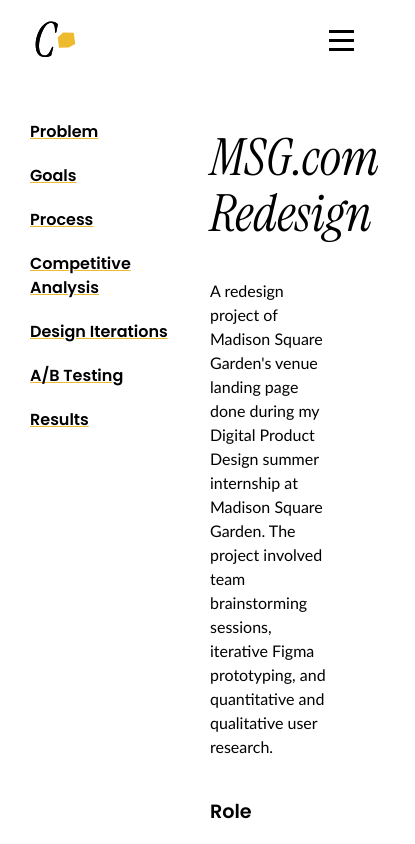
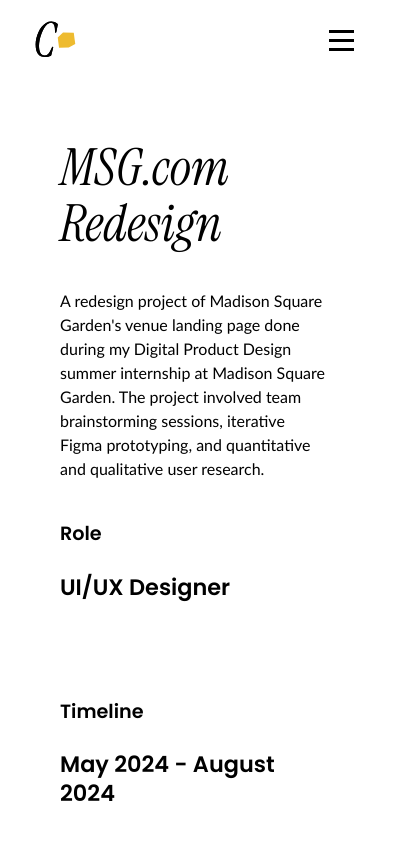
Before and after one commit to chrissye0/personal-website, a React (Vite) app: page /msg-redesign in a window 390 px wide. Shown: the top 844 px of the page, 415 px wide, since content can reach past the window. Built offline with nearby package versions, Linux system fonts and the light colour scheme.

Commit message:
fixed sidebar on mobile issue, tweaked floss boss description on homepage

```diff
--- a/src/components/Home/Projects.jsx
+++ b/src/components/Home/Projects.jsx
@@ -7,7 +7,7 @@
 const projects = [
   {
     title: "Floss Boss",
-    description: "An alternative interface interactive experience to be presented to 30,000+ attendees at the GDC Festival of Gaming as a competition finalist.",
+    description: "An alternative interface interactive experience presented to 20,000+ attendees at the GDC Festival of Gaming as an alt.ctrl.GDC competition finalist.",
     image: flossBossImage,
     link: "/floss-boss",
     tags: ["JavaScript", "Node.js", "HTML", "CSS", "C++", "Arduino", "Rive", "Web Development", "Game Development"]
--- a/src/styles/Project.css
+++ b/src/styles/Project.css
@@ -203,7 +203,15 @@
 
 /* 600px and below*/
 @media only screen and (max-width: 600px) {
-
+  .sidebar {
+    display: none;
+  }
+  .project-content {
+    padding: 30px;
+    margin: 60px 0px;
+    display: flex;
+    flex-direction: column;
+  }
   .project-mini-headers,
   .msg-results-sections {
     display: flex;
```
